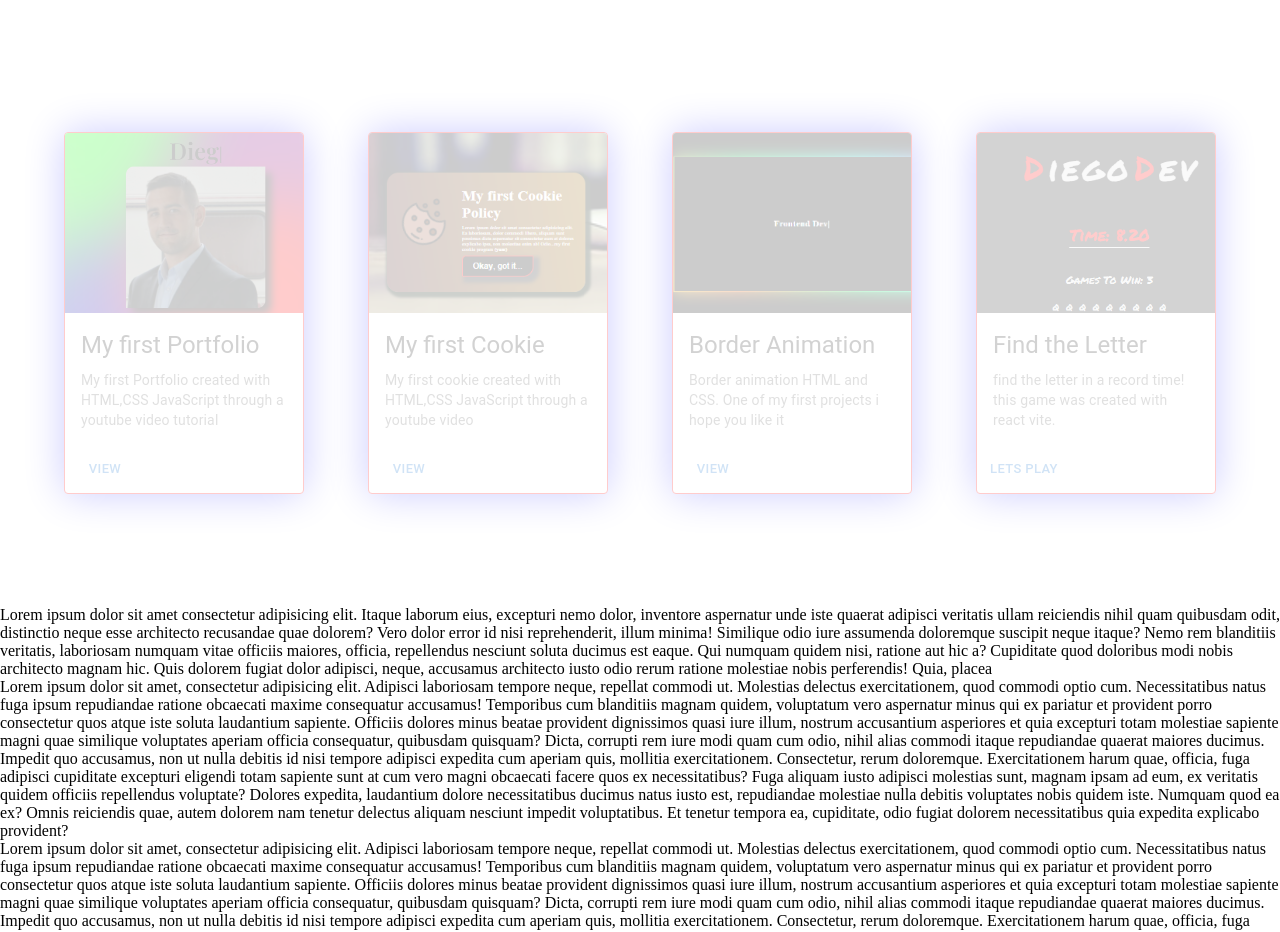
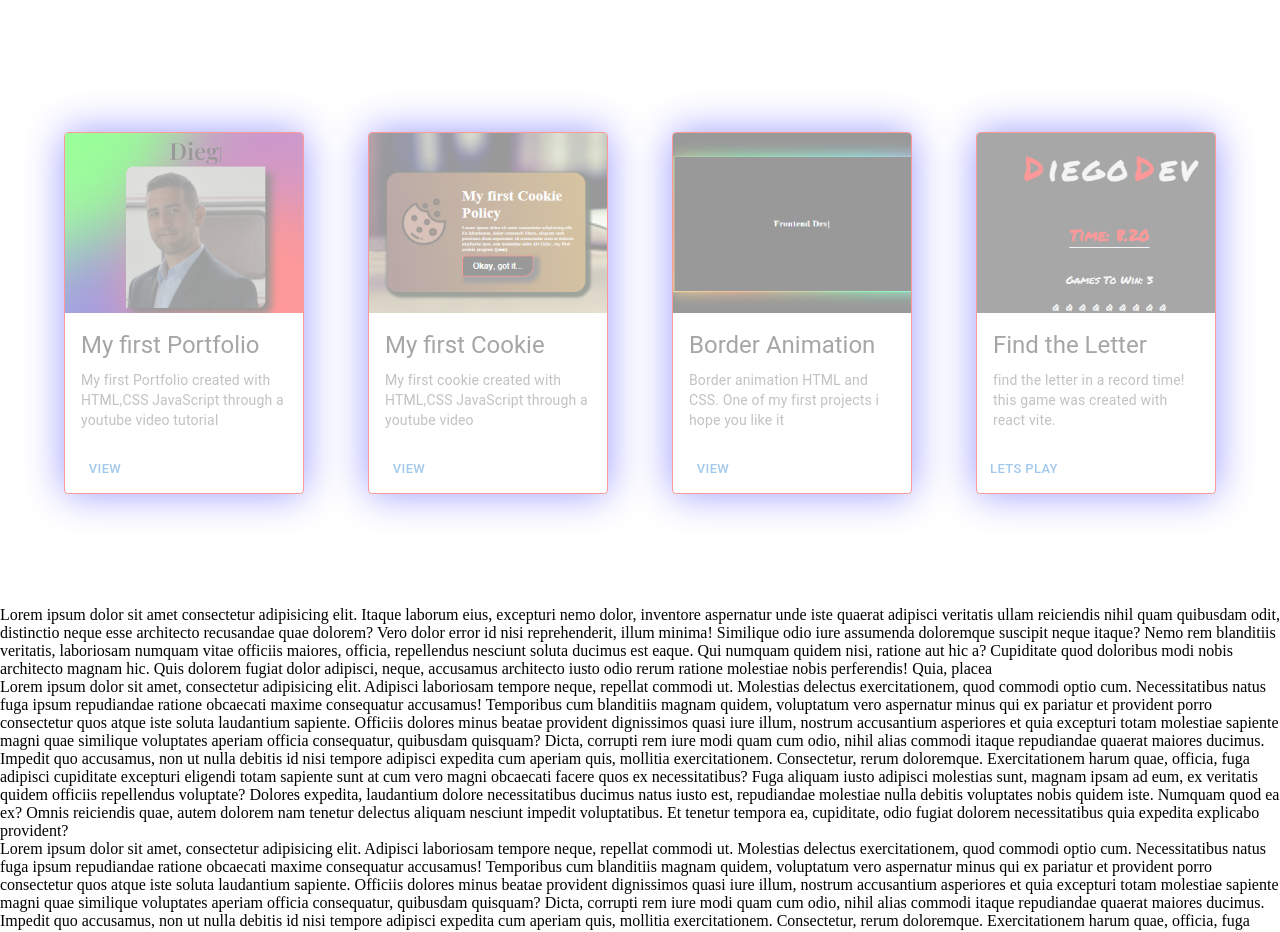
Before and after one commit to diego-monfort-landolt/Landoltdiego, a React (Vite) app: page / in a window 1280 px wide. Shown: the part 1220-2152 px from the top of the page. Built offline with nearby package versions, Linux system fonts and the light colour scheme.

Commit message:
added two new links

```diff
--- a/src/component/Works/Works.jsx
+++ b/src/component/Works/Works.jsx
@@ -34,9 +34,10 @@ const Works = () => {
             </Typography>
           </CardContent>
           <CardActions>
-            <Button onClick={() => { location = "https://diego-monfort-landolt.github.io/borderanimation/" }} size="small">View</Button>
+            <Button onClick={() => { location = "https://diego-monfort-landolt.github.io/portfoliodiegolandolt/" }} size="small">View</Button>
           </CardActions>
         </Card>
+
         <Card className='cardInhalt' sx={{ maxWidth: 300 }}>
           <CardMedia
             sx={{ height: 180 }}
@@ -52,7 +53,7 @@ const Works = () => {
             </Typography>
           </CardContent>
           <CardActions>
-            <Button onClick={() => { location = "https://diego-monfort-landolt.github.io/borderanimation/" }} size="small">View</Button>
+            <Button onClick={() => { location = "https://diego-monfort-landolt.github.io/cookie-popUp/" }} size="small">View</Button>
           </CardActions>
         </Card>
         <Card className='cardInhalt' sx={{ maxWidth: 300 }}>
--- a/src/pages/Home.css
+++ b/src/pages/Home.css
@@ -67,7 +67,7 @@
 
   margin: 2rem;
 
-  opacity: .2;
+  opacity: .4;
 
 }
 .cardInhalt:hover {
```
